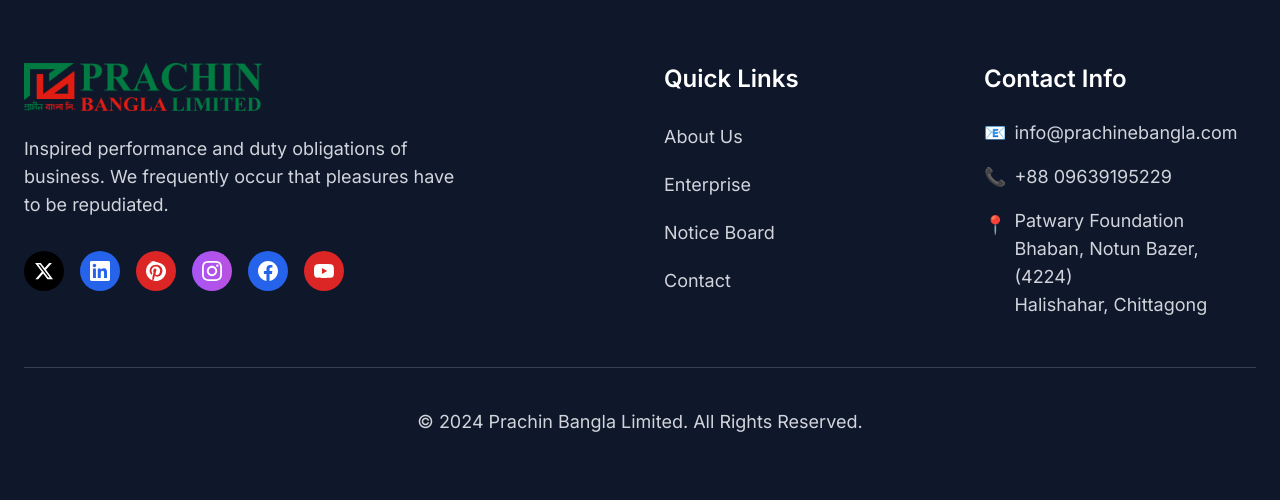
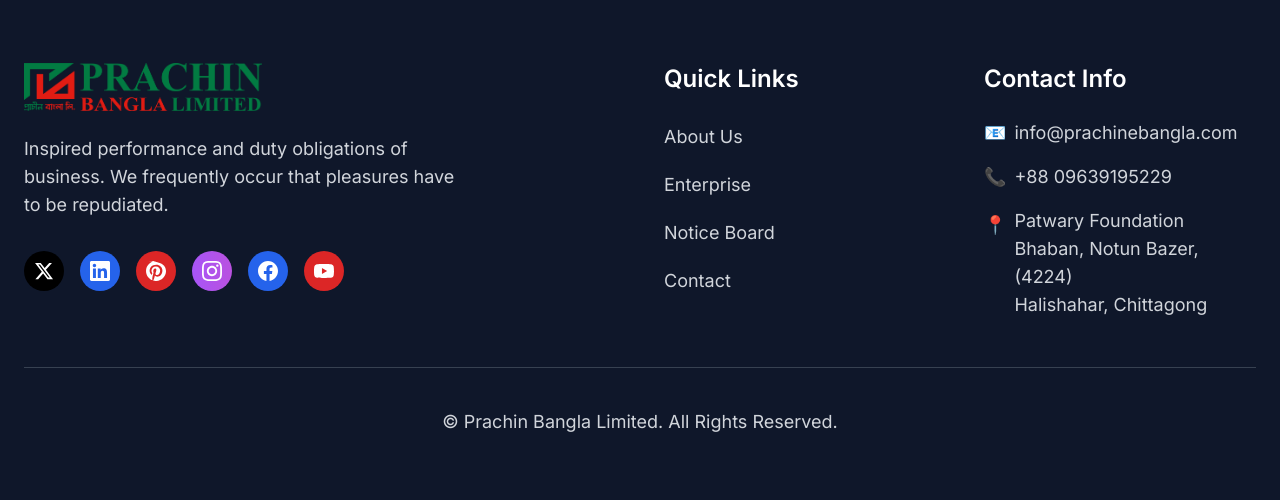
Before and after one commit to jonyprachine123/corporate, a Flask app: page /about in a window 1280 px wide. Shown: the part 1814-2314 px from the top of the page. Run offline with Flask 3, Linux system fonts and the light colour scheme; some libraries are stand-ins or nearby versions.

Commit message:
Update Fotter

```diff
--- a/templates/layout.html
+++ b/templates/layout.html
@@ -639,7 +639,7 @@
             </div>
 
             <div class="border-t border-gray-700 mt-8 sm:mt-10 lg:mt-12 pt-6 sm:pt-8 lg:pt-10 text-center">
-                <p class="text-gray-300 text-sm sm:text-base lg:text-lg">&copy; {{ current_year if current_year else '2024' }} Prachin Bangla Limited. All Rights Reserved.</p>
+                <p class="text-gray-300 text-sm sm:text-base lg:text-lg">&copy; {{ current_year if current_year else '' }} Prachin Bangla Limited. All Rights Reserved.</p>
             </div>
         </div>
     </footer>
```
